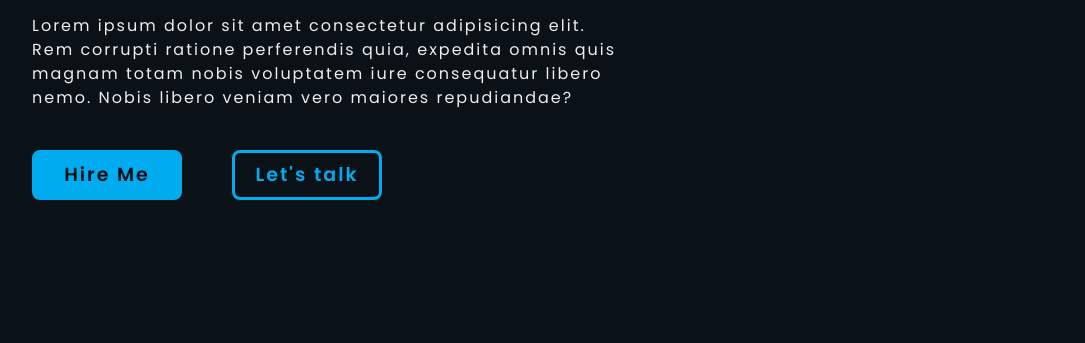
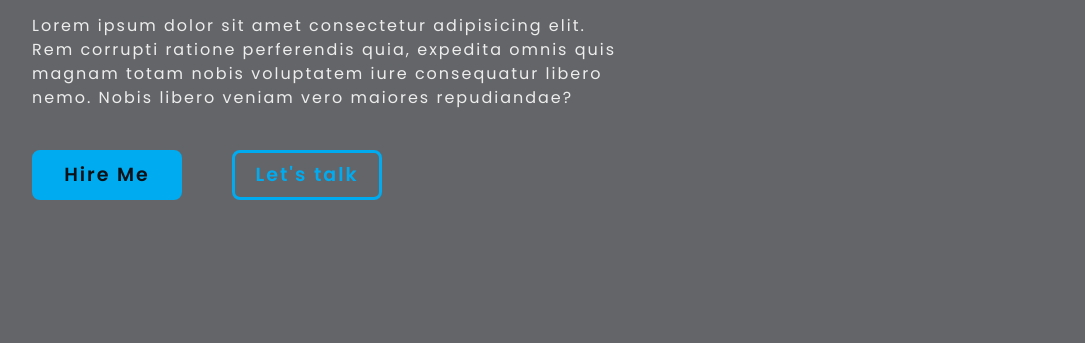
Before and after one commit to Therajat14/Portfolio, a plain HTML site: page index.html in a window 1280 px wide. Shown: the part 374-717 px from the top of the page, without its empty margins (96-1181 px from the left). Drawn offline with nearby package versions, Linux system fonts and the light colour scheme; the site is published under a folder, as on GitHub Pages, so addresses that start at the root find nothing.

Commit message:
Update style.css

```diff
--- a/style.css
+++ b/style.css
@@ -78,7 +78,7 @@ body{
 body::before{
     position: absolute;
     content: "";
-    background:url('/photo_2024-03-13_16-32-05.png') center;
+    background:url('photo_2024-03-13_16-32-05.png') center;
     background-repeat:no-repeat ; background-size: cover;
     width: 100%;
     height: 100%;
```
